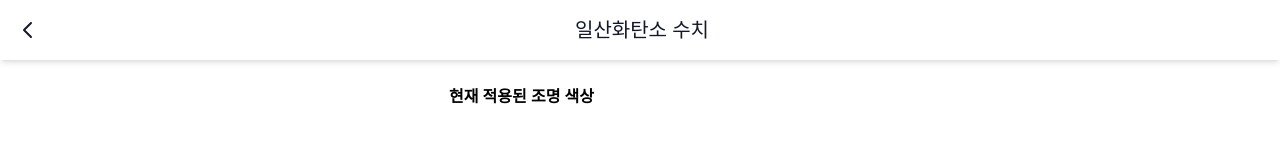
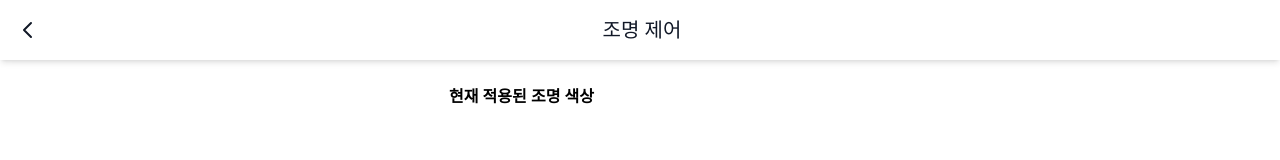
Before and after one commit to charole/physicalmedia_iot_camping_system_frontend, a Next.js app: page /led in a window 1280 px wide. Shown: the top 160 px of the page. Built offline with nearby package versions, Linux system fonts and the light colour scheme.

Commit message:
chore: led 페이지 타이틀 수정

```diff
--- a/src/app/led/page.tsx
+++ b/src/app/led/page.tsx
@@ -10,7 +10,7 @@ export default function LedPage() {
   const { color } = useColorStore();
 
   return (
-    <Frame header={{ text: "일산화탄소 수치" }}>
+    <Frame header={{ text: "조명 제어" }}>
       <Container>
         <SSRSafeSuspense>
           <p style={{ color: `#${color}` }} className="font-bold">
```
